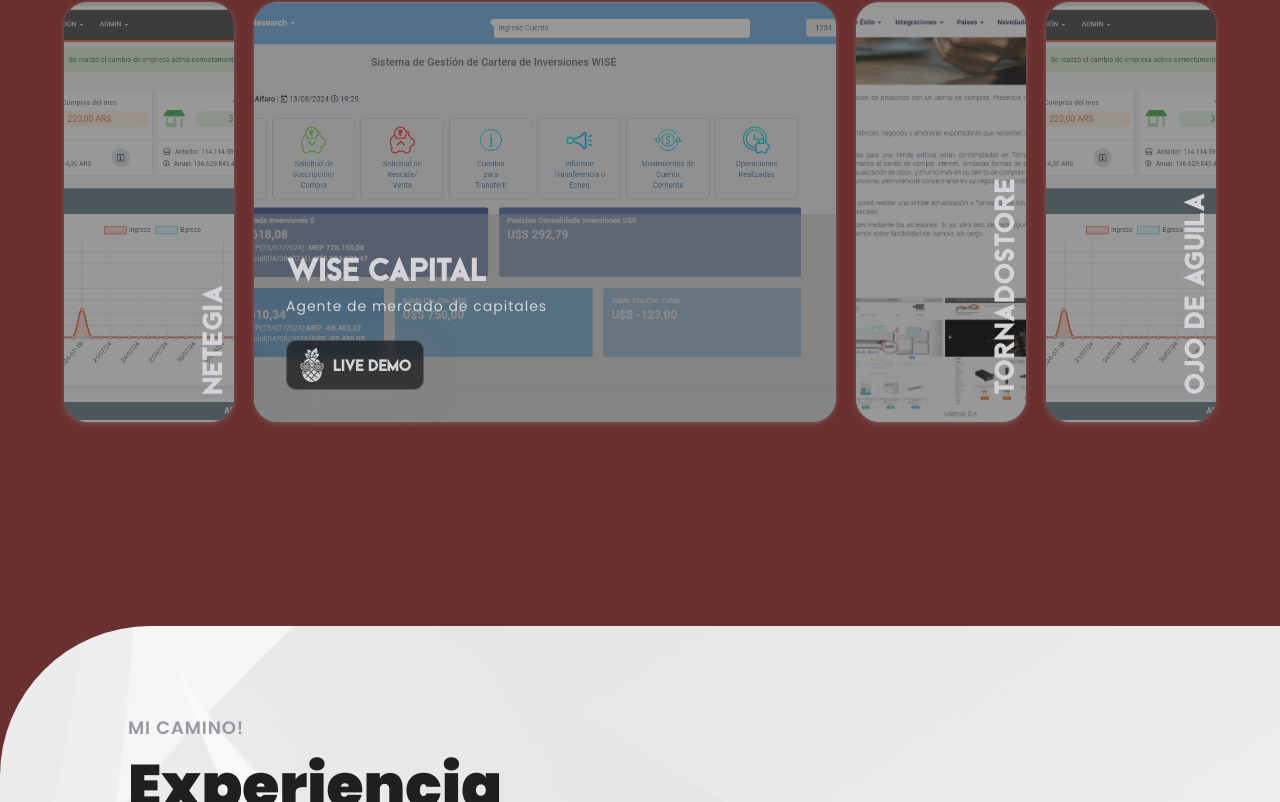
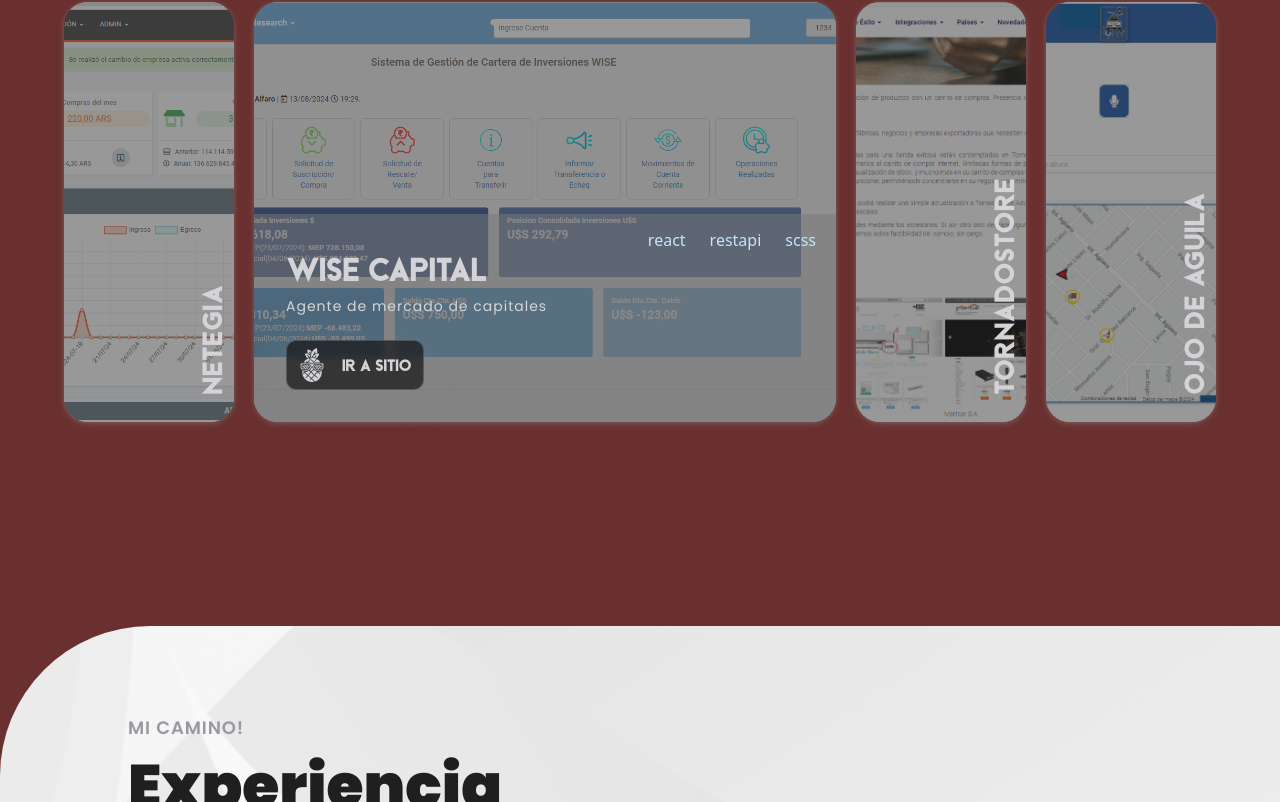
Before and after one commit to AlfaroLeandro/cursoReact, a React (Vite) app: page / in a window 1280 px wide. Shown: the part 1972-2774 px from the top of the page. Built offline with nearby package versions, Linux system fonts and the light colour scheme.

Commit message:
proyectos

```diff
--- a/src/assets/index.js
+++ b/src/assets/index.js
@@ -40,7 +40,7 @@
 import lomt from './company/lomt.png';
 
 import pr_netegia from './projects/netegia.png';
-import pr_oda from './projects/netegia.png';
+import pr_oda from './projects/oda.png';
 import pr_wise from './projects/wise.png';
 import pr_tornadostore from './projects/tornadostore.png';
 import movie from './projects/movie-metro.png';
--- a/src/components/Projects.jsx
+++ b/src/components/Projects.jsx
@@ -2,7 +2,7 @@
 import { motion } from 'framer-motion';
 import { SectionWrapper } from '../hoc';
 import { styles } from '../styles';
-import { github, pineapple, pineappleHover } from '../assets';
+import { pineapple, pineappleHover } from '../assets';
 import { projects } from '../constants';
 import { fadeIn, textVariant, staggerContainer } from '../utils/motion';
 
@@ -11,9 +11,9 @@
   name,
   description,
   image,
-  repo,
   demo,
   index,
+  tags,
   active,
   handleClick,
 }) => {
@@ -50,6 +50,17 @@
           <div
             className="absolute bottom-0 p-8 justify-start w-full
             flex-col bg-[rgba(122,122,122,0.5)] rounded-b-[24px] z-20">
+            <div className="absolute inset-0 flex justify-end m-3 space-x-2">
+              {tags.map((tag, index) => (
+                <span
+                  key={index}
+                  className={`text-sm font-medium py-1 px-2 rounded-full cursor-pointer`}
+                  style={{'color': '#c1e5fb', 'fontSize': '16px'}}
+                >
+                  {tag.name}
+                </span>
+              ))}
+            </div>
 
             <h2
               className="font-bold sm:text-[32px] text-[24px]
@@ -62,6 +73,9 @@
               font-poppins tracking-[1px]">
               {description}
             </p>
+
+            {console.log(demo)}
+            {demo!=undefined && (
               <button
                 className="live-demo flex justify-between
                 sm:text-[16px] text-[14px] text-timberWolf
@@ -88,8 +102,9 @@
                   className="btn-icon sm:w-[34px] sm:h-[34px]
                     w-[30px] h-[30px] object-contain"
                 />
-              LIVE DEMO
+                IR A SITIO
               </button>
+            )}
           </div>
         </>
       )}
--- a/src/constants/index.js
+++ b/src/constants/index.js
@@ -163,7 +163,6 @@
       },
     ],
     image: pr_netegia,
-    repo: 'https://github.com/shaqdeff/KomiKult',
     demo: 'https://www.netegia.com/',
   },
   {
@@ -186,8 +185,7 @@
       },
     ],
     image: pr_wise,
-    repo: 'https://github.com/shaqdeff/Leaderboard',
-    demo: 'https://shaqdeff.github.io/Leaderboard/',
+    demo: 'https://wise.com.ar/',
   },
   {
     id: 'project-3',
@@ -208,8 +206,7 @@
       },
     ],
     image: pr_tornadostore,
-    repo: 'https://www.tornadostore.com/',
-    demo: 'https://inspiring-medovik-37d3b3.netlify.app/',
+    demo: 'https://www.tornadostore.com/',
   },
   {
     id: 'project-4',
@@ -230,8 +227,6 @@
       },
     ],
     image: pr_oda,
-    repo: 'https://github.com/shaqdeff/Movie-Metro',
-    demo: 'https://movie-metro.netlify.app/',
   }
 ];
 
```
Also changed, not shown: src/assets/projects/oda.png (renamed from src/assets/projects/pr_oda.png). Lines whose indentation alone changed are shown as unchanged.
